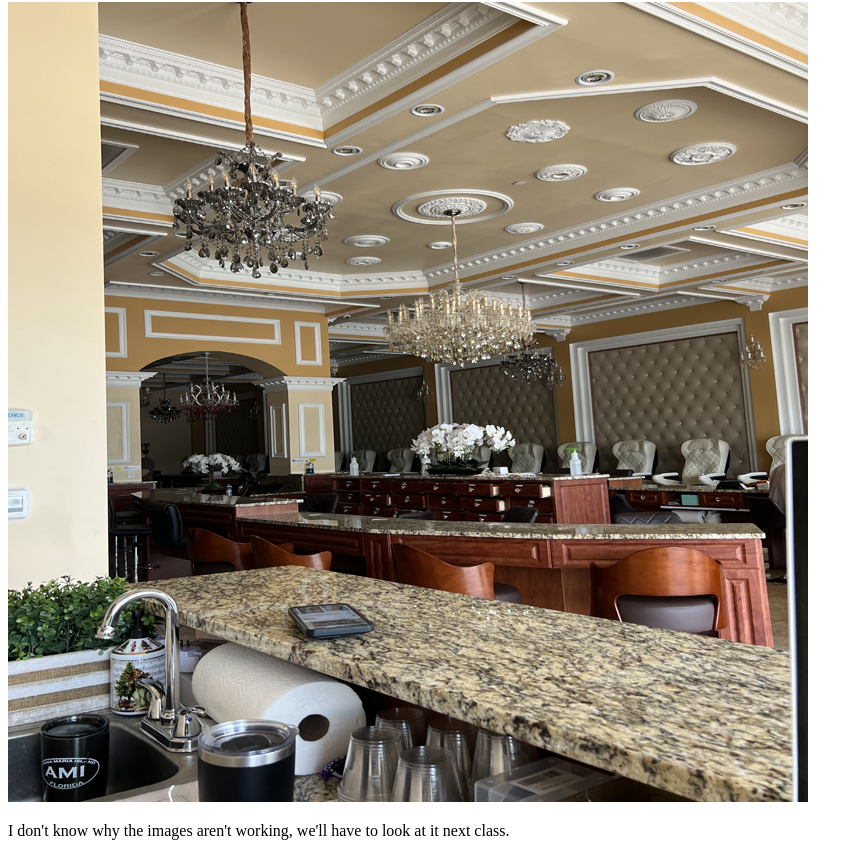
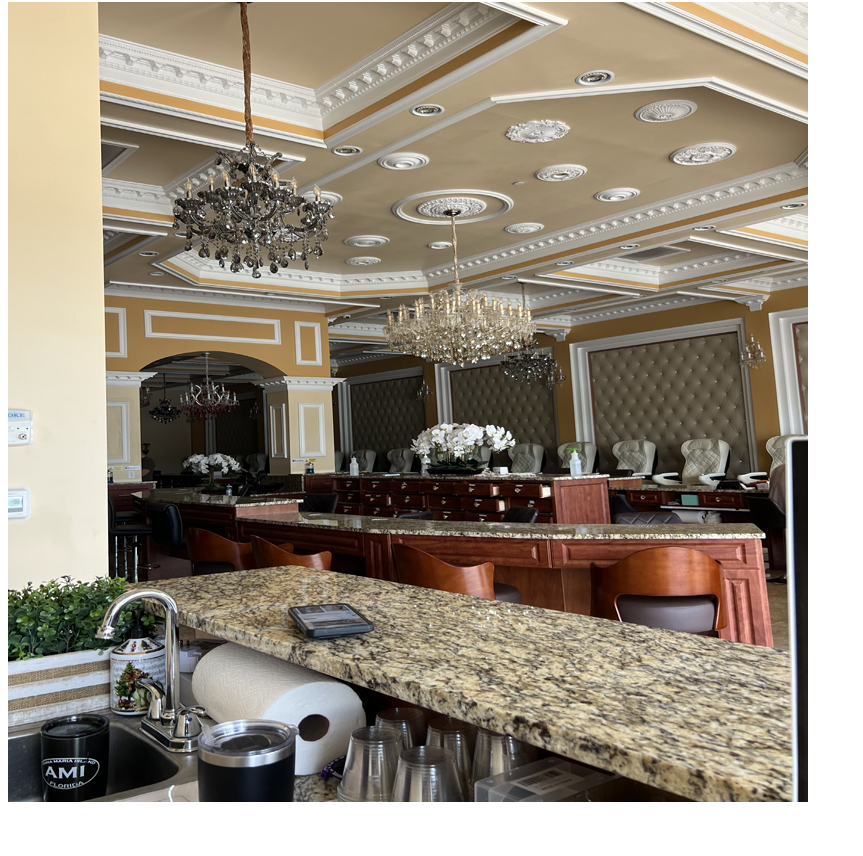
Before and after one commit to daphnestier/daphnestier.github.io, a plain HTML site: page index.html in a window 1280 px wide. Shown: the part 974-1830 px from the top of the page, without its empty margins (0-863 px from the left). After the commit the page ends 1788 px from the top, so only its background shows below. Drawn offline with Linux system fonts and the light colour scheme.

Commit message:
Update index.html

```diff
--- a/index.html
+++ b/index.html
@@ -19,7 +19,7 @@
     <img src="graphics/bobafrance.png" alt="Pause en France">
     <img src="graphics/modish.png" alt="Work in the US">
 
-     <p>I don't know why the images aren't working, we'll have to look at it next class.</p>
+
 </body>
 
 </html>
```
